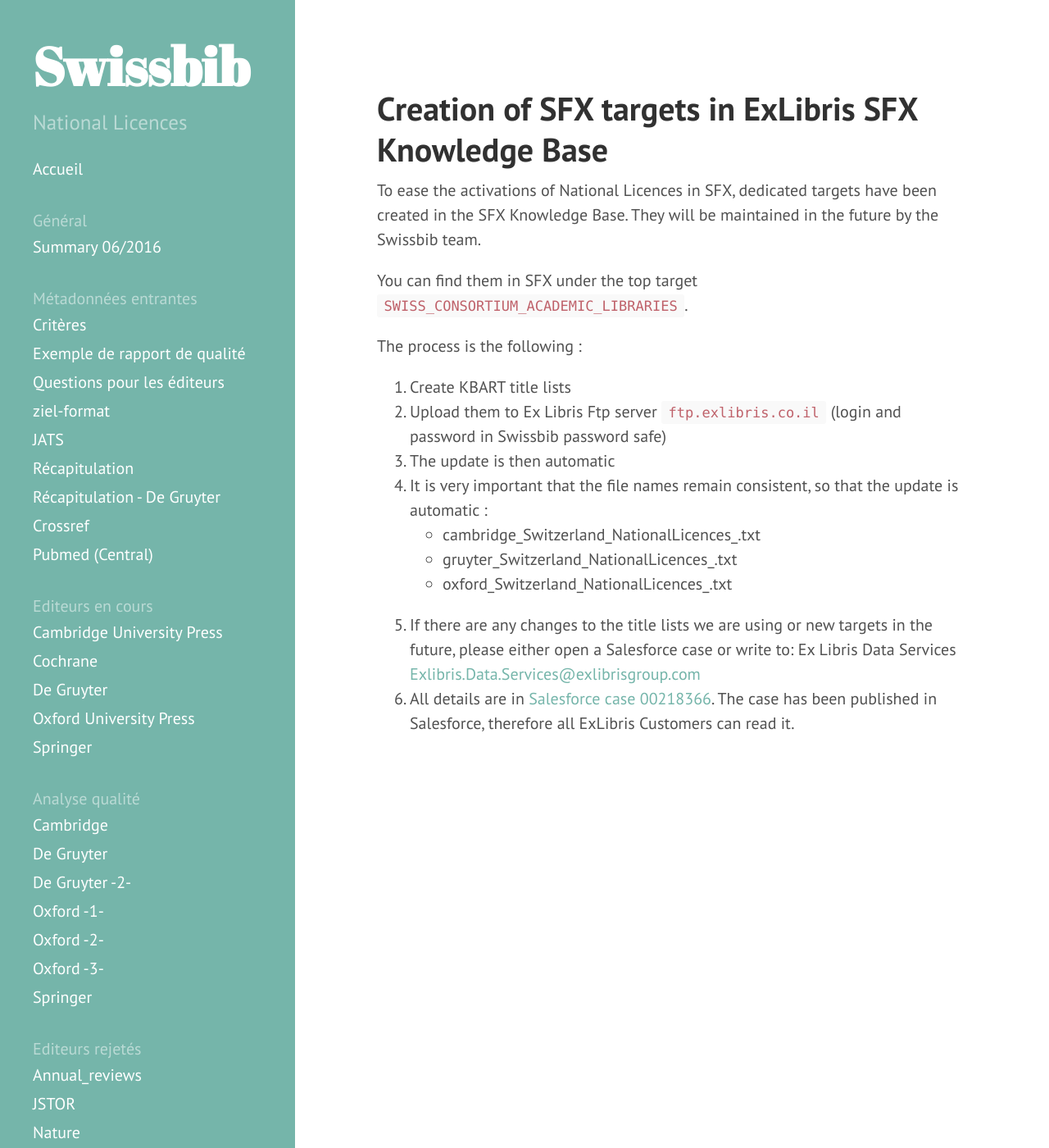
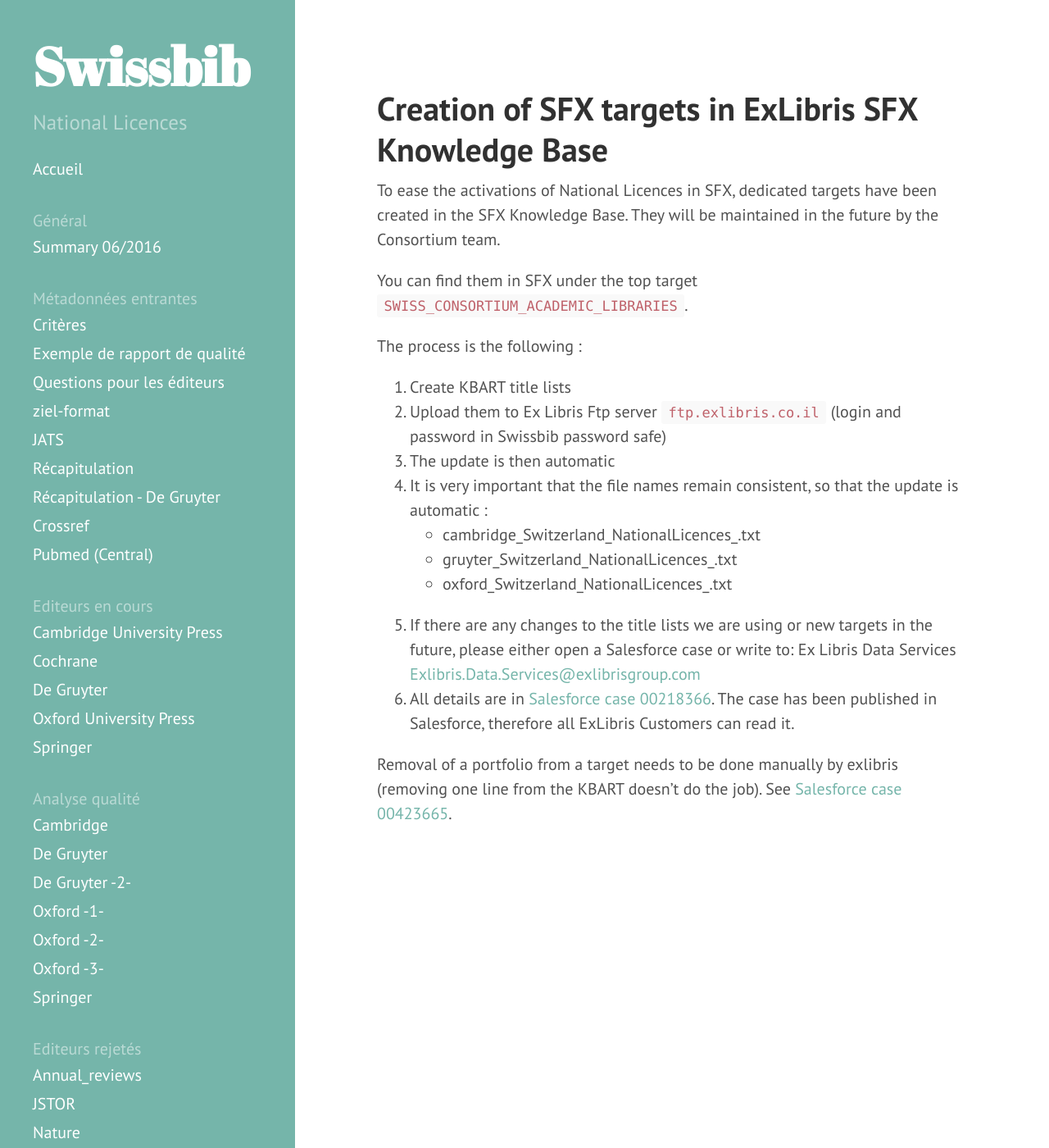
Before and after one commit to swissbib/metadataNationalLicencesDocumentation, a Jekyll site: the page built from pages/output/06SFX-targets.md, in a window 1280 px wide and 1400 px high. Shown: the whole window at 82% size. Built offline with Jekyll 4.4.1, drawn with Linux system fonts in a browser that asks for light colours.

Commit message:
update documentation

```diff
--- a/pages/output/06SFX-targets.md
+++ b/pages/output/06SFX-targets.md
@@ -5,7 +5,7 @@ title: SFX targets
 
 # Creation of SFX targets in ExLibris SFX Knowledge Base
 
-To ease the activations of National Licences in SFX, dedicated targets have been created in the SFX Knowledge Base. They will be maintained in the future by the Swissbib team.
+To ease the activations of National Licences in SFX, dedicated targets have been created in the SFX Knowledge Base. They will be maintained in the future by the Consortium team.
 
 You can find them in SFX under the top target `SWISS_CONSORTIUM_ACADEMIC_LIBRARIES`.
 
@@ -20,3 +20,6 @@ The process is the following :
     - oxford_Switzerland_NationalLicences_<date>.txt
  5. If there are any changes to the title lists we are using or new targets in the future, please either open a Salesforce case or write to: Ex Libris Data Services <Exlibris.Data.Services@exlibrisgroup.com>
  6. All details are in [Salesforce case 00218366](https://exlibrisgroup.my.salesforce.com/50032000010TMj3). The case has been published in Salesforce, therefore all ExLibris Customers can read it.
+
+
+Removal of a portfolio from a target needs to be done manually by exlibris (removing one line from the KBART doesn't do the job). See [Salesforce case 00423665](https://exlibrisgroup--c.na26.visual.force.com/apex/VF_Case_WithoutJira?id=5003200001Ce8v7AAB).
```
Also changed, not shown: pages/input/publishers/current/CUP.md (+1 -1 lines), pages/output/11open-access.md (+1 -0 lines), pages/tools/ContentCollector.md (+7 -0 lines).
